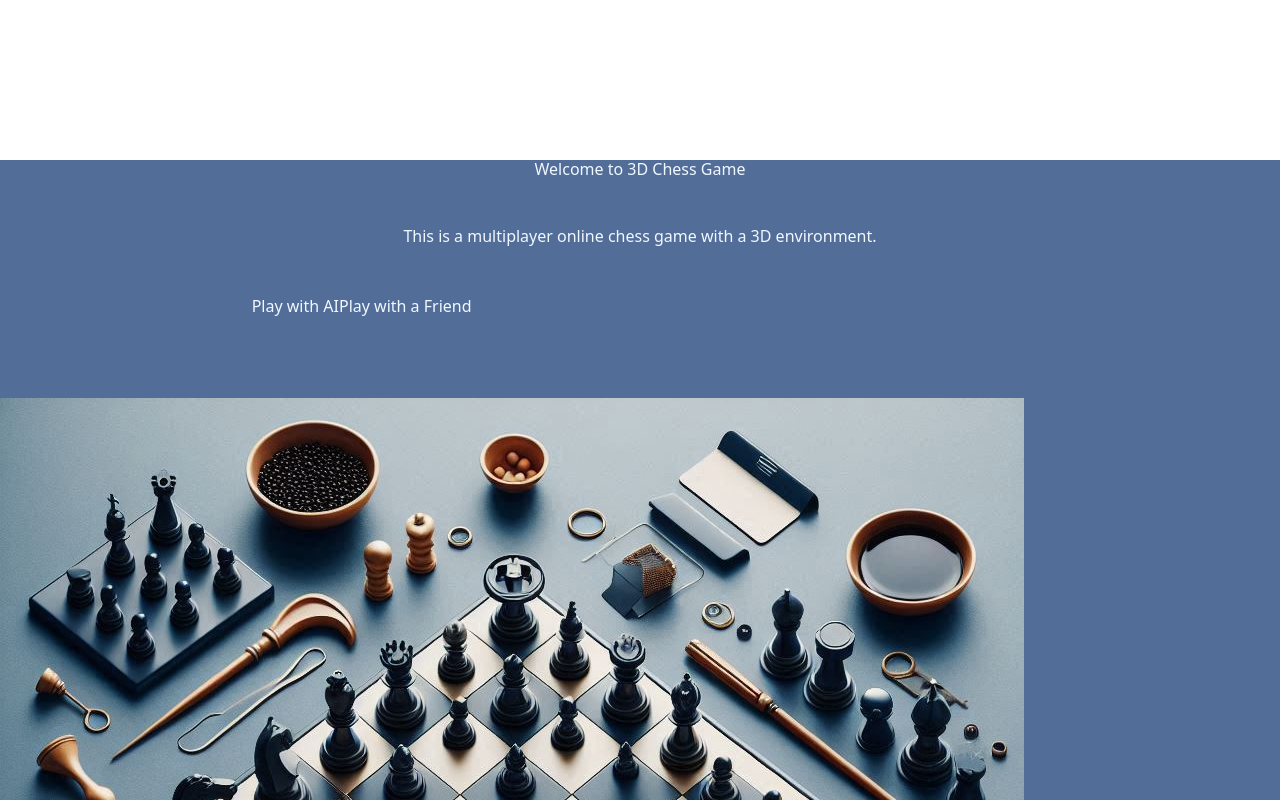
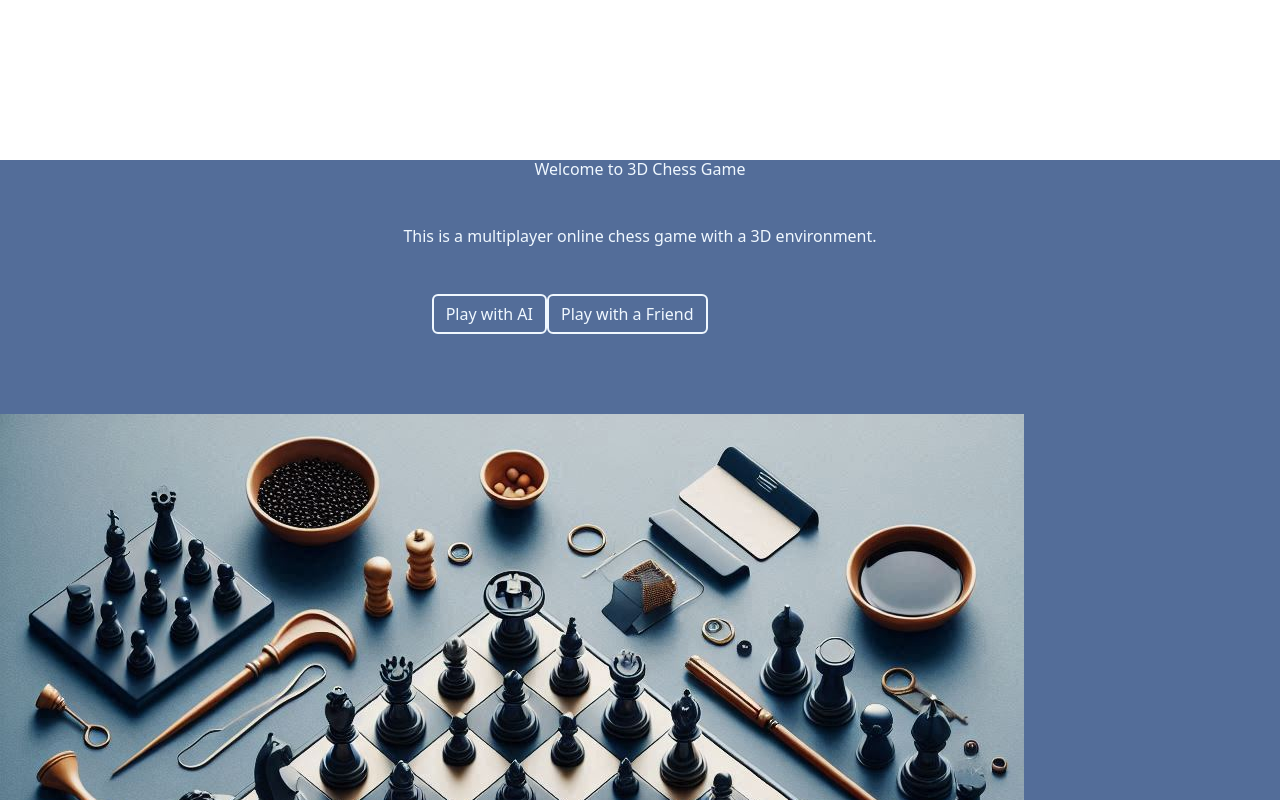
Before and after one commit to Rinzlertron456/ChessWebApp, a React (Vite) app in the folder client/: page / in a window 1280 px wide. Shown: the top 800 px of the page. Built offline with nearby package versions, Linux system fonts and the light colour scheme.

Commit message:
chess-app-frontend-tailwindcss-landing-page-play-buttons-setup

```diff
--- a/client/src/Pages/LandingPage.tsx
+++ b/client/src/Pages/LandingPage.tsx
@@ -6,9 +6,9 @@ export const LandingPage = () => {
                 <div className="desc-container text-center" style={{margin:"10rem auto 5rem", color:"aliceblue"}}>
                     <h1 className="mb-5">Welcome to 3D Chess Game</h1>
                     <h2 className="mb-5">This is a multiplayer online chess game with a 3D environment.</h2>
-                    <div className="button-container" style={{marginLeft:"5rem", width:"44%"}}>
-                        <button className="bg-blue-950">Play with AI</button>
-                        <button className="bg-blue-950">Play with a Friend</button>
+                    <div className="button-container flex gap-5" style={{marginLeft:"18rem", width:"44%"}}>
+                        <button className=" btn bg-blue-950" style={{border:"2px solid aliceblue", color:"aliceblue"}}>Play with AI</button>
+                        <button className=" btn bg-blue-950" style={{border:"2px solid aliceblue", color:"aliceblue"}}>Play with a Friend</button>
                     </div>
                 </div>
                 <div className="img-container">
```
